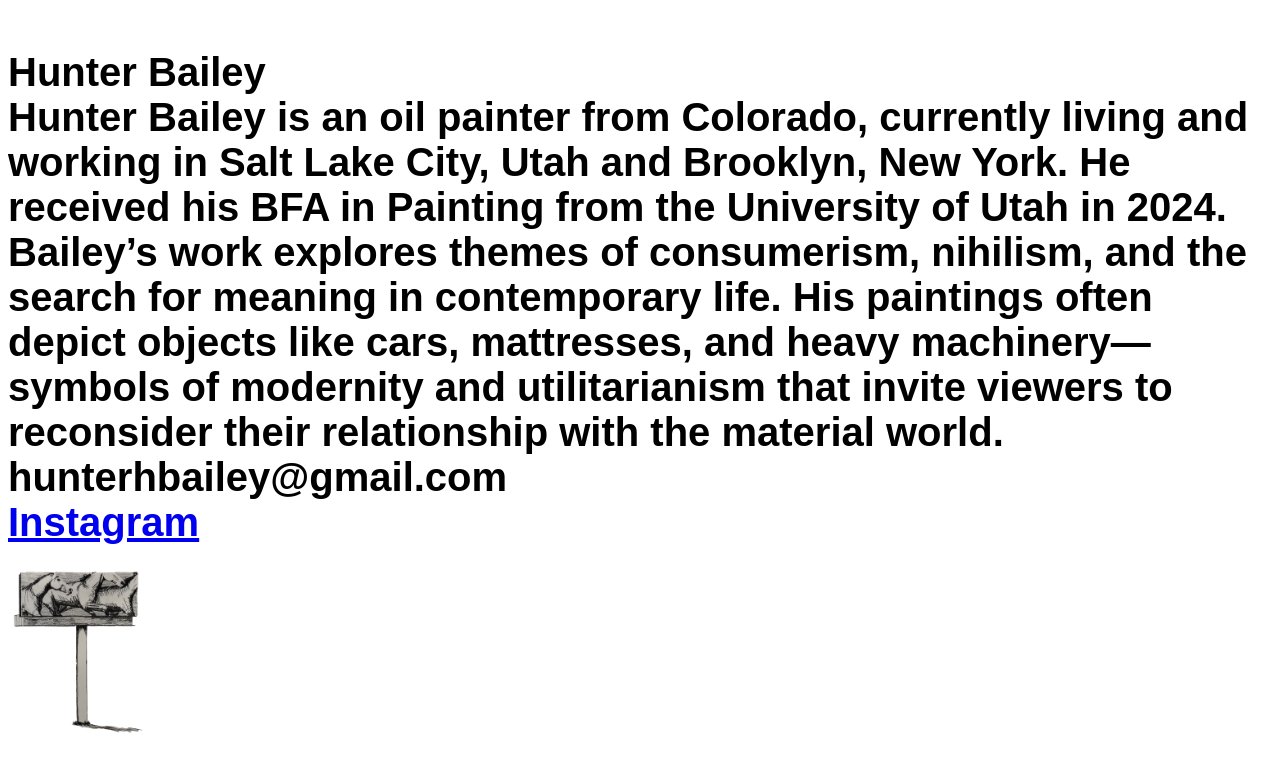
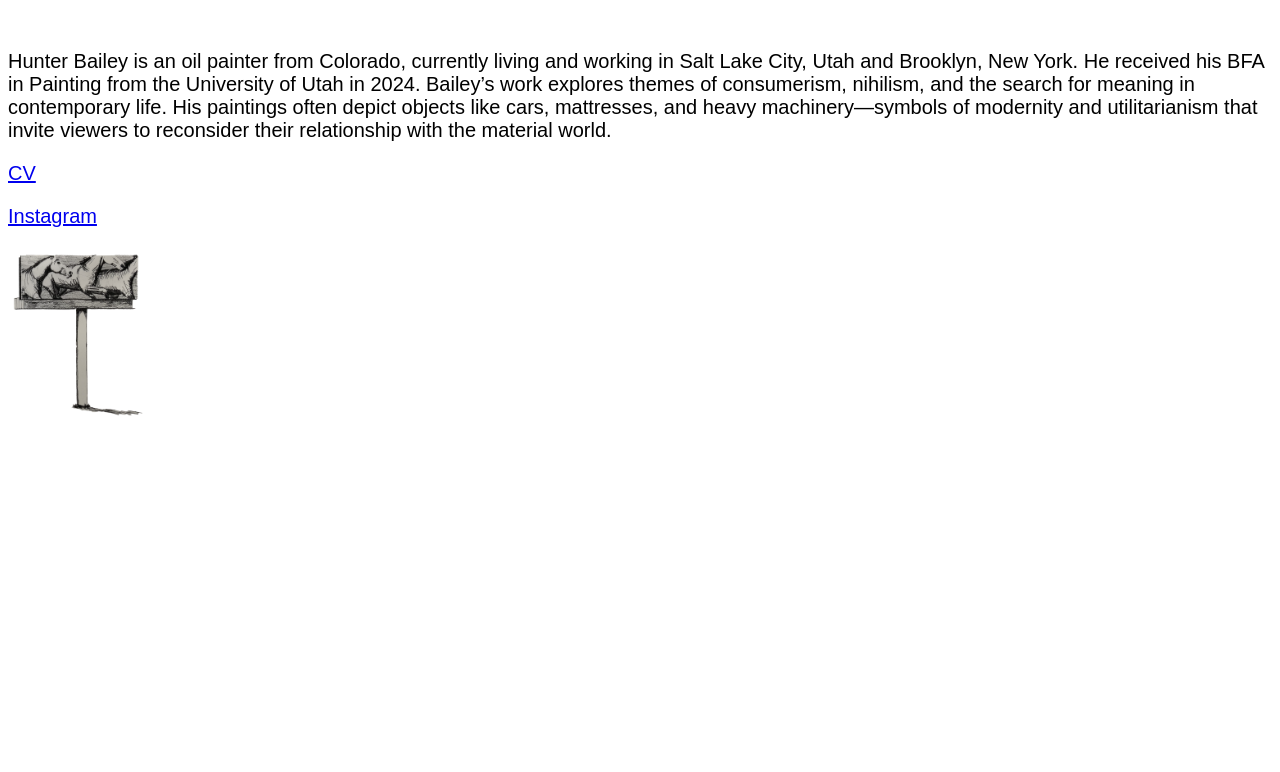
Before and after one commit to hunterbailey-cpu/artwebsite, a plain HTML site: page bio.html in a window 1280 px wide. Drawn offline with Linux system fonts and the light colour scheme.

Commit message:
Update bio.html
include CV and IG

```diff
--- a/bio.html
+++ b/bio.html
@@ -6,14 +6,20 @@
   <title>Hunter Bailey - Bio</title>
   <link rel="stylesheet" href="styles.css">
 </head>
-<body>
-  <body class="bio-page">
-  <h1 class="no-space">Hunter Bailey</h1>
-  <h1 class="no-space">Hunter Bailey is an oil painter from Colorado, currently living and working in Salt Lake City, Utah and Brooklyn, New York. He received his BFA in Painting from the University of Utah in 2024. Bailey’s work explores themes of consumerism, nihilism, and the search for meaning in contemporary life. His paintings often depict objects like cars, mattresses, and heavy machinery—symbols of modernity and utilitarianism that invite viewers to reconsider their relationship with the material world.</h1>
-  <h1 class="no-space">hunterhbailey@gmail.com</h1>
-  <h1 class="no-space"> <a href="https://www.instagram.com/3hunter/" target="_blank">Instagram</a></h1>
-<p><p/>
-  <img src="img/horses.png" alt="photo of me" width="150">
+<body class="bio-page">
+  <div class="container">
+    <p class="bio-text no-space">Hunter Bailey is an oil painter from Colorado, currently living and working in Salt Lake City, Utah and Brooklyn, New York. He received his BFA in Painting from the University of Utah in 2024. Bailey’s work explores themes of consumerism, nihilism, and the search for meaning in contemporary life. His paintings often depict objects like cars, mattresses, and heavy machinery—symbols of modernity and utilitarianism that invite viewers to reconsider their relationship with the material world.</p>
 
+  <p class="cv-link">
+    <a href="files/HunterBaileyCV.pdf" target="_blank">CV</a>
+  </p>
+
+  <p class="instagram-link">
+    <a href="https://www.instagram.com/3hunter/" target="_blank">Instagram</a>
+  </p>
+
+
+    <img src="img/horses.png" alt="photo of me" width="150">
+  </div>
 </body>
 </html>
```
